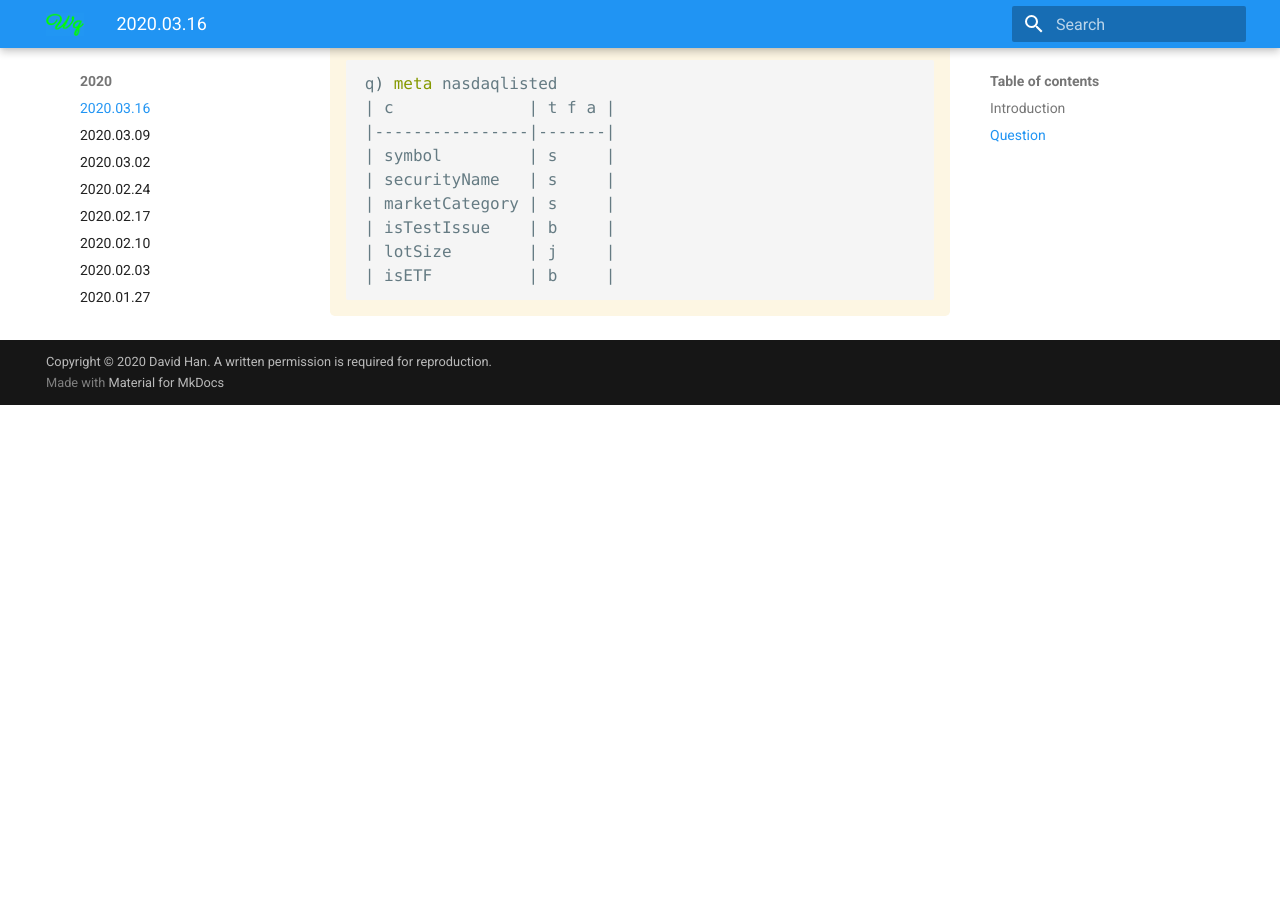
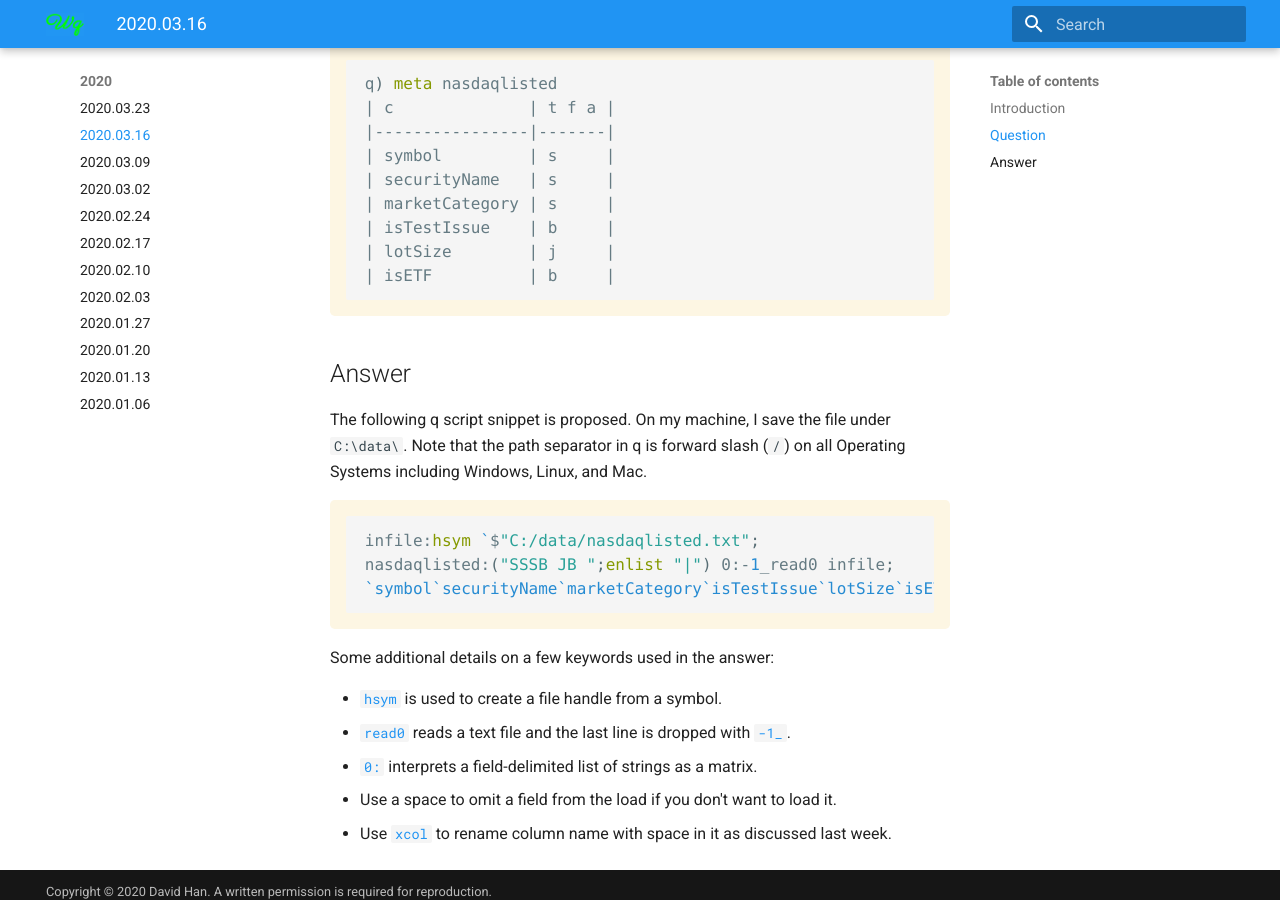
Before and after one commit to dpkwhan/weeklyq, an MkDocs documentation site: the page built from docs/2020/2020.03.16.md, in a window 1280 px wide and 900 px high, scrolled down 1242 px. Built offline with MkDocs 1.6.1 and Material for MkDocs 9.7.7, drawn with Linux system fonts in a browser that asks for light colours; nearby versions of some CDN libraries; comment, search, counter and statistics services are not loaded; before the commit the page ends 1647 px from its top, so only the background shows below that.

````diff
--- a/docs/2020/2020.03.16.md
+++ b/docs/2020/2020.03.16.md
@@ -1 +1,3 @@
 {! 2020/2020.03.16q.md !}
+
+{! 2020/2020.03.16a.md !}
--- a/docs/2020/2020.03.16a.md
+++ b/docs/2020/2020.03.16a.md
@@ -1,5 +1,5 @@
 ## Answer
-The following q script snippet is proposed.
+The following q script snippet is proposed. On my machine, I save the file under ``C:\data\``. Note that the path separator in q is forward slash (``/``) on all Operating Systems including Windows, Linux, and Mac.
 
 ```q
 infile:hsym `$"C:/data/nasdaqlisted.txt";
@@ -9,7 +9,7 @@ nasdaqlisted:("SSSB JB ";enlist "|") 0:-1_read0 infile;
 
 Some additional details on a few keywords used in the answer:
 
-- [``hsym``][hsym] is used to create a file handle.
+- [``hsym``][hsym] is used to create a file handle from a symbol.
 - [``read0``][read0] reads a text file and the last line is dropped with [``-1_``][drop].
 - [``0:``][file_text] interprets a field-delimited list of strings as a matrix.
 - Use a space to omit a field from the load if you don't want to load it.
--- a/mkdocs.yml
+++ b/mkdocs.yml
@@ -63,6 +63,7 @@ theme:
 nav:
   - Home: index.md
   - 2020:
+      - 2020/2020.03.23.md
       - 2020/2020.03.16.md
       - 2020/2020.03.09.md
       - 2020/2020.03.02.md
````
Also changed, not shown: docs/2020/2020.03.23.md (added, +1 -0 lines), docs/2020/2020.03.23a.md (added, +32 -0 lines), docs/2020/2020.03.23q.md (added, +43 -0 lines), docs/2020/2020.03.30.md (added, +3 -0 lines), docs/2020/2020.03.30a.md (added), docs/2020/2020.03.30q.md (added), docs/assets/img/2020.03.23.jpg (added), docs/assets/img/2020.03.23.png (added).
